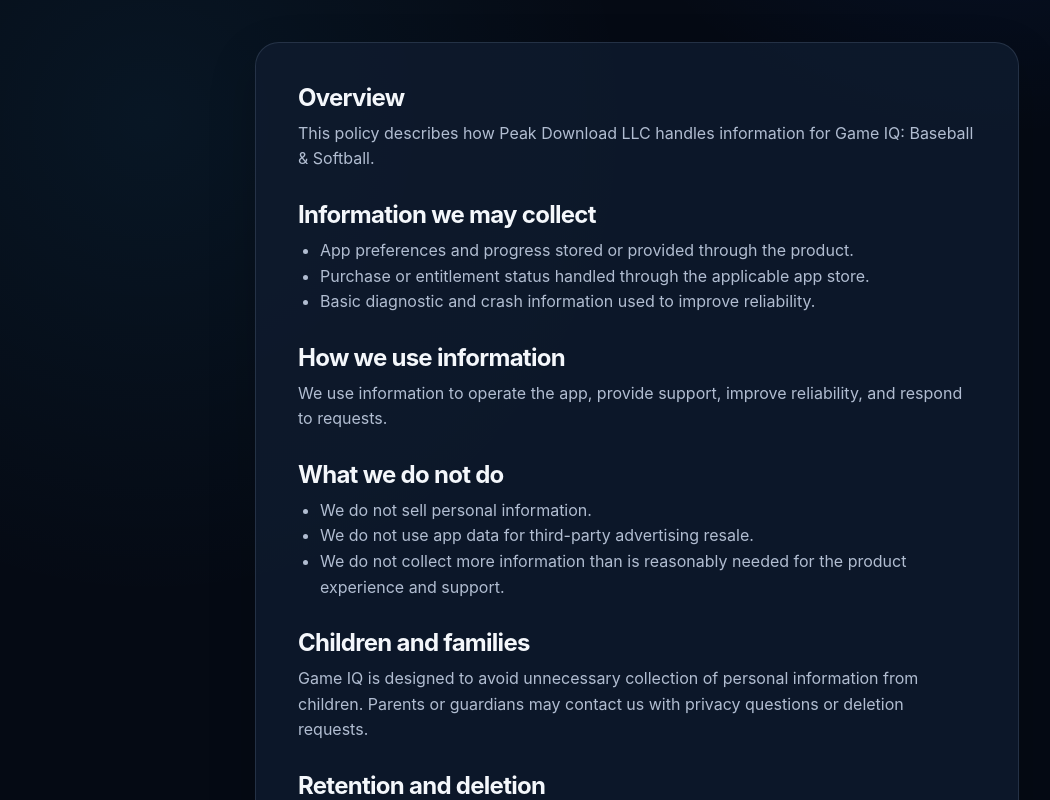
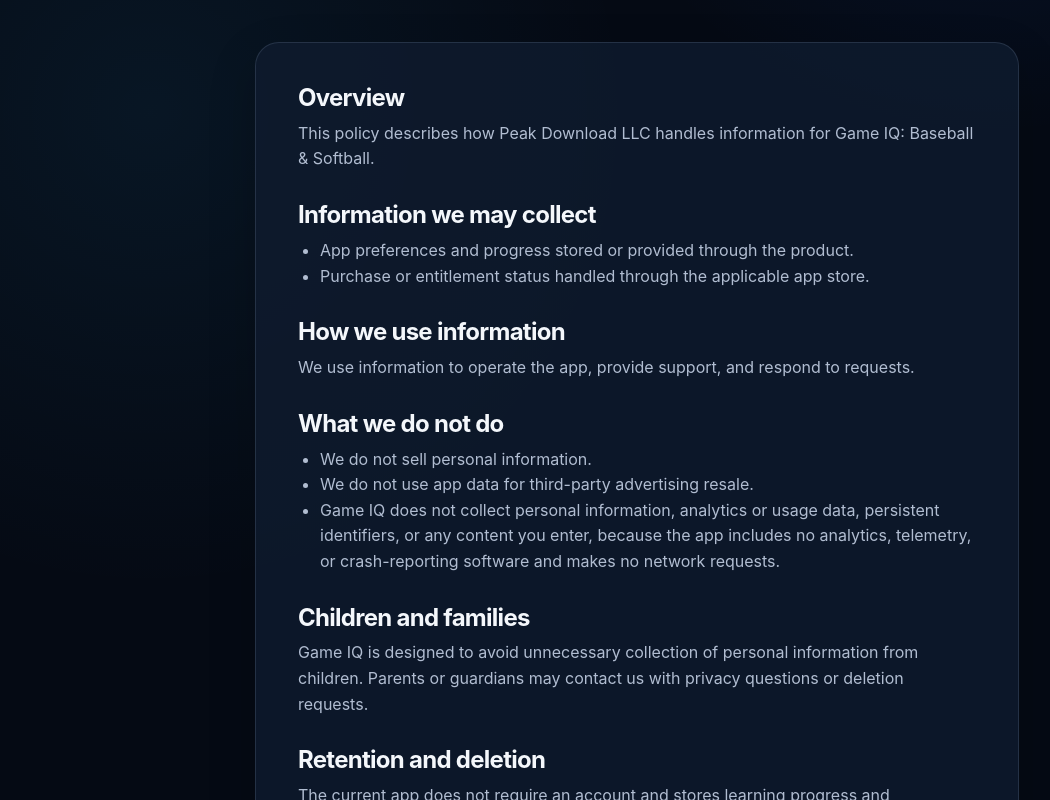
Before and after one commit to PeakDownload/peakdownload-site, a plain HTML site: page privacy-gameiq-baseball-softball.html in a window 1280 px wide. Shown: the part 443-1243 px from the top of the page, without its empty margins (3-1053 px from the left). Drawn offline with Linux system fonts and the light colour scheme.

Commit message:
Clarify Game IQ privacy policy has no diagnostics/analytics collection
Removes references to crash/diagnostic data collection and improving
reliability, and states explicitly that Game IQ makes no network requests
and collects no analytics, telemetry, or persistent identifiers.

```diff
--- a/privacy-gameiq-baseball-softball.html
+++ b/privacy-gameiq-baseball-softball.html
@@ -13,9 +13,9 @@
   <header class="site-header"><div class="container site-header__inner"><a href="/" class="site-logo" aria-label="PeakDownload home"><img src="/assets/logos/peakdownload-horizontal-no-tagline-dark.svg" width="191" height="44" alt="PeakDownload" class="site-logo__lockup"></a><button class="nav-toggle" type="button" aria-label="Open navigation" aria-controls="site-navigation" aria-expanded="false"><svg viewBox="0 0 24 24" fill="none" stroke="currentColor" stroke-width="1.75" stroke-linecap="round" aria-hidden="true"><path d="M3 6h18M3 12h18M3 18h18"/></svg></button><nav class="site-nav" id="site-navigation" aria-label="Primary navigation"><a href="/">Home</a><a href="/projects/">Products</a><a href="/about.html">About</a><a href="/privacy.html" aria-current="page">Privacy</a><a href="mailto:contact@peakdownload.com">Contact</a></nav></div></header>
   <main id="main"><section class="page-hero"><div class="container container--narrow"><span class="eyebrow">Privacy</span><h1>Game IQ: Baseball &amp; Softball Privacy Policy</h1><p class="page-hero__lede">Last updated: May 2026</p></div></section><section class="section section--tight"><div class="container container--narrow"><div class="legal">
     <h2>Overview</h2><p>This policy describes how Peak Download LLC handles information for Game IQ: Baseball &amp; Softball.</p>
-    <h2>Information we may collect</h2><ul><li>App preferences and progress stored or provided through the product.</li><li>Purchase or entitlement status handled through the applicable app store.</li><li>Basic diagnostic and crash information used to improve reliability.</li></ul>
-    <h2>How we use information</h2><p>We use information to operate the app, provide support, improve reliability, and respond to requests.</p>
-    <h2>What we do not do</h2><ul><li>We do not sell personal information.</li><li>We do not use app data for third-party advertising resale.</li><li>We do not collect more information than is reasonably needed for the product experience and support.</li></ul>
+    <h2>Information we may collect</h2><ul><li>App preferences and progress stored or provided through the product.</li><li>Purchase or entitlement status handled through the applicable app store.</li></ul>
+    <h2>How we use information</h2><p>We use information to operate the app, provide support, and respond to requests.</p>
+    <h2>What we do not do</h2><ul><li>We do not sell personal information.</li><li>We do not use app data for third-party advertising resale.</li><li>Game IQ does not collect personal information, analytics or usage data, persistent identifiers, or any content you enter, because the app includes no analytics, telemetry, or crash-reporting software and makes no network requests.</li></ul>
     <h2>Children and families</h2><p>Game IQ is designed to avoid unnecessary collection of personal information from children. Parents or guardians may contact us with privacy questions or deletion requests.</p>
     <h2>Retention and deletion</h2><p>The current app does not require an account and stores learning progress and preferences locally on the device. See <a href="/game-iq/account-deletion/">Game IQ data deletion instructions</a> to remove local app data or request deletion of information controlled by Peak Download.</p>
     <h2>Contact</h2><p>Privacy questions or requests may be sent to <a href="mailto:privacy@peakdownload.com">privacy@peakdownload.com</a>.</p>
```
